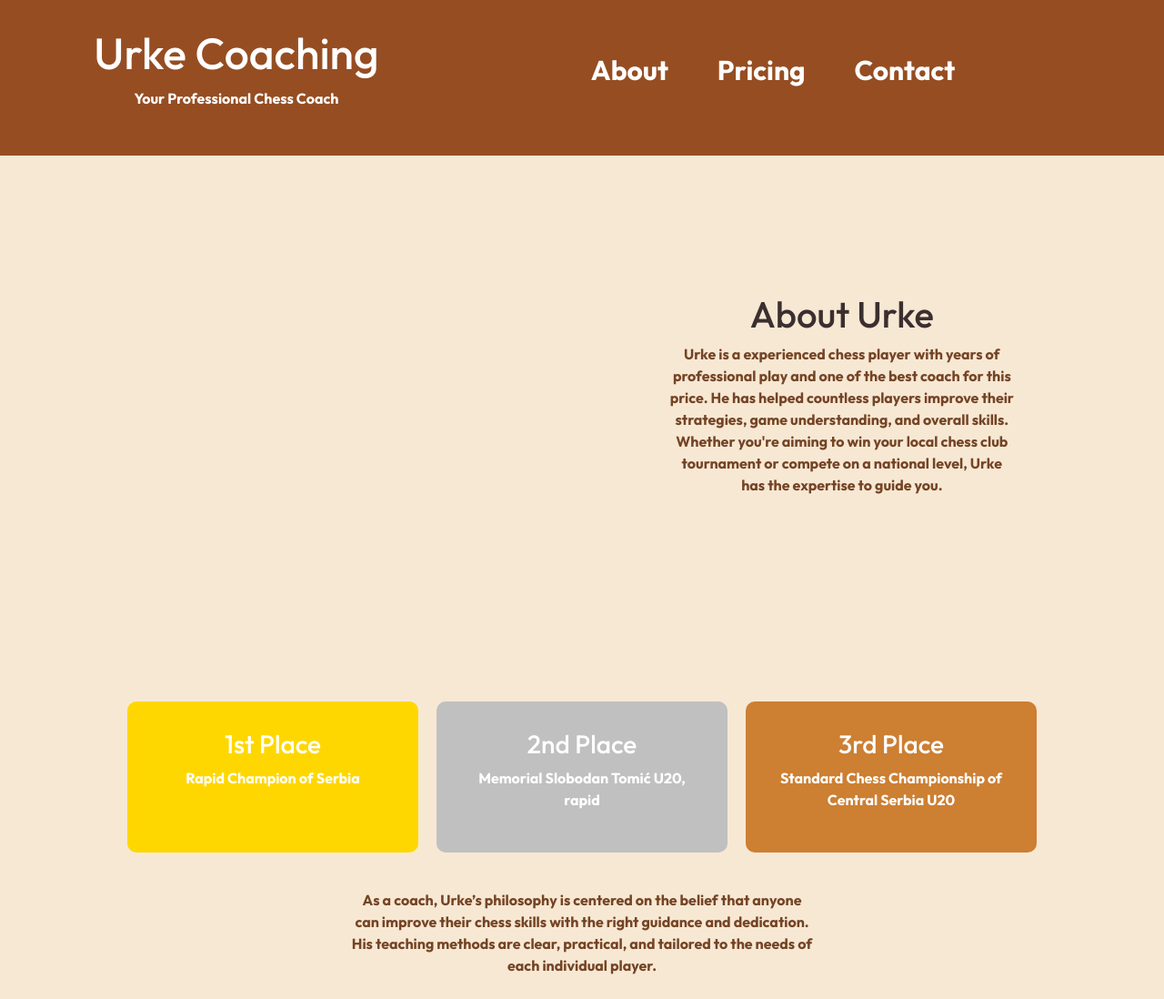
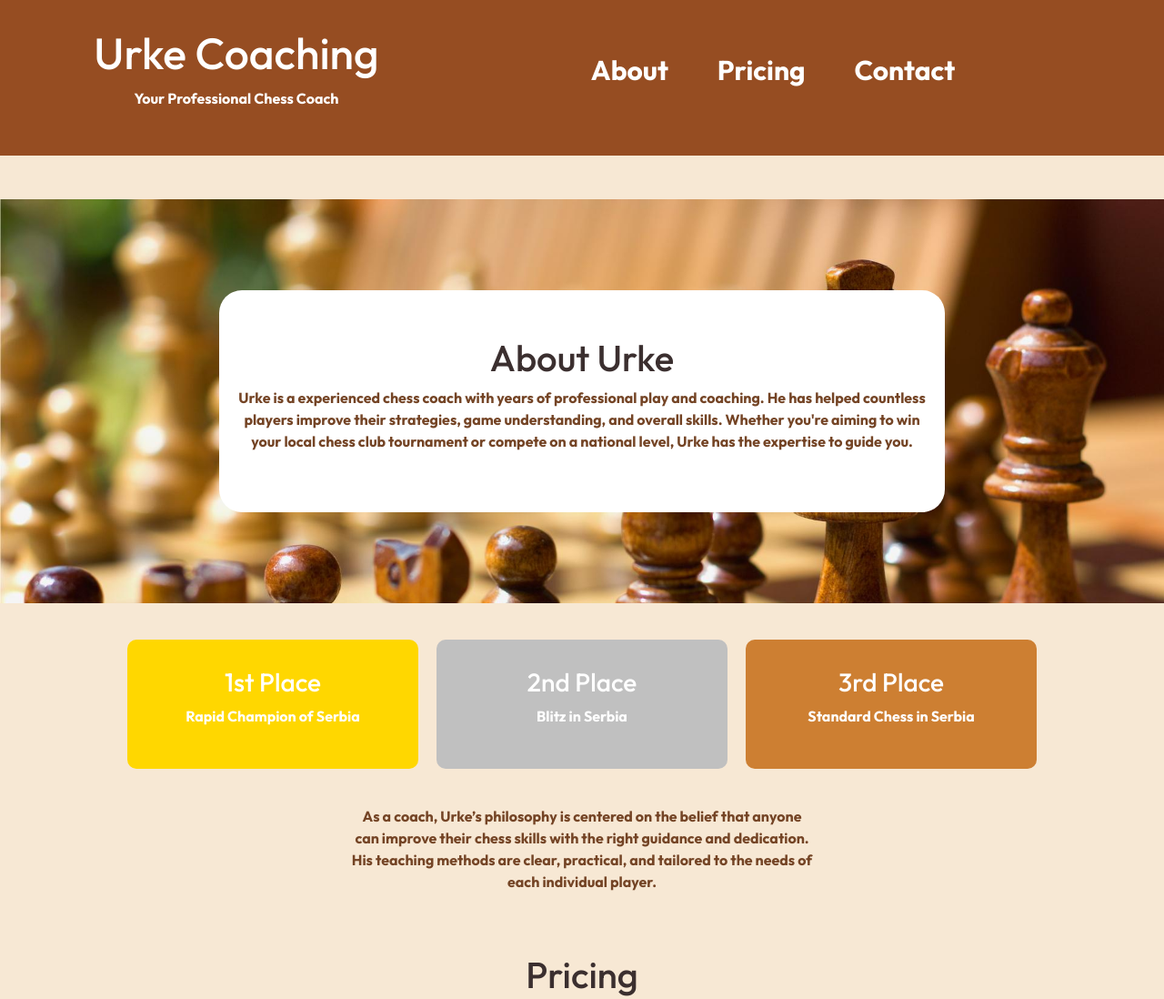
Before and after one commit to urkecoaching/urkecoaching, a plain HTML site: page index.html in a window 1280 px wide. Shown: the top 1098 px of the page at 91% size. Drawn offline with nearby package versions, Linux system fonts and the light colour scheme.

Commit message:
Update index.html

```diff
--- a/index.html
+++ b/index.html
@@ -29,23 +29,22 @@
                 </div>
             </div>
         </div>
-    </header>
+    </header><br><br>
     </div>
+    <section class="about-uros">
     <div class="about">
         <div class="container">
             <div class="row">
-                <div class="col-md-4" id="first-image">
-                </div>
-                <div class="col-md-3"></div>
-                <div class="col-md-5">
+                <div class="about-urke">
                     <h2>About Urke</h2>
-                <p>Urke is a experienced chess player with
-                years of professional play and one of the best coach for this price. He has helped countless players improve their strategies, game understanding,
+                <p>Urke is a experienced chess coach with
+                years of professional play and coaching. He has helped countless players improve their strategies, game understanding,
                 and overall skills. Whether you're aiming to win your local chess club tournament or compete on a national level, Urke has the expertise to guide you.</p>
-                </div>
             </div>
         </div>
     </div>
+    </div>
+    </section>
         <div class="row justify-content-center achievements">
             <div class="col-md-3 achievement-box gold">
                 <h3>1st Place</h3>
@@ -53,11 +52,11 @@
             </div>
             <div class="col-md-3 achievement-box silver">
                 <h3>2nd Place</h3>
-                <p>Memorial Slobodan Tomić U20, rapid</p>
+                <p>Blitz in Serbia</p>
             </div>
             <div class="col-md-3 achievement-box bronze">
                 <h3>3rd Place</h3>
-                <p>Standard Chess Championship of Central Serbia U20</p>
+                <p>Standard Chess in Serbia</p>
             </div>
         </div>
 
```
